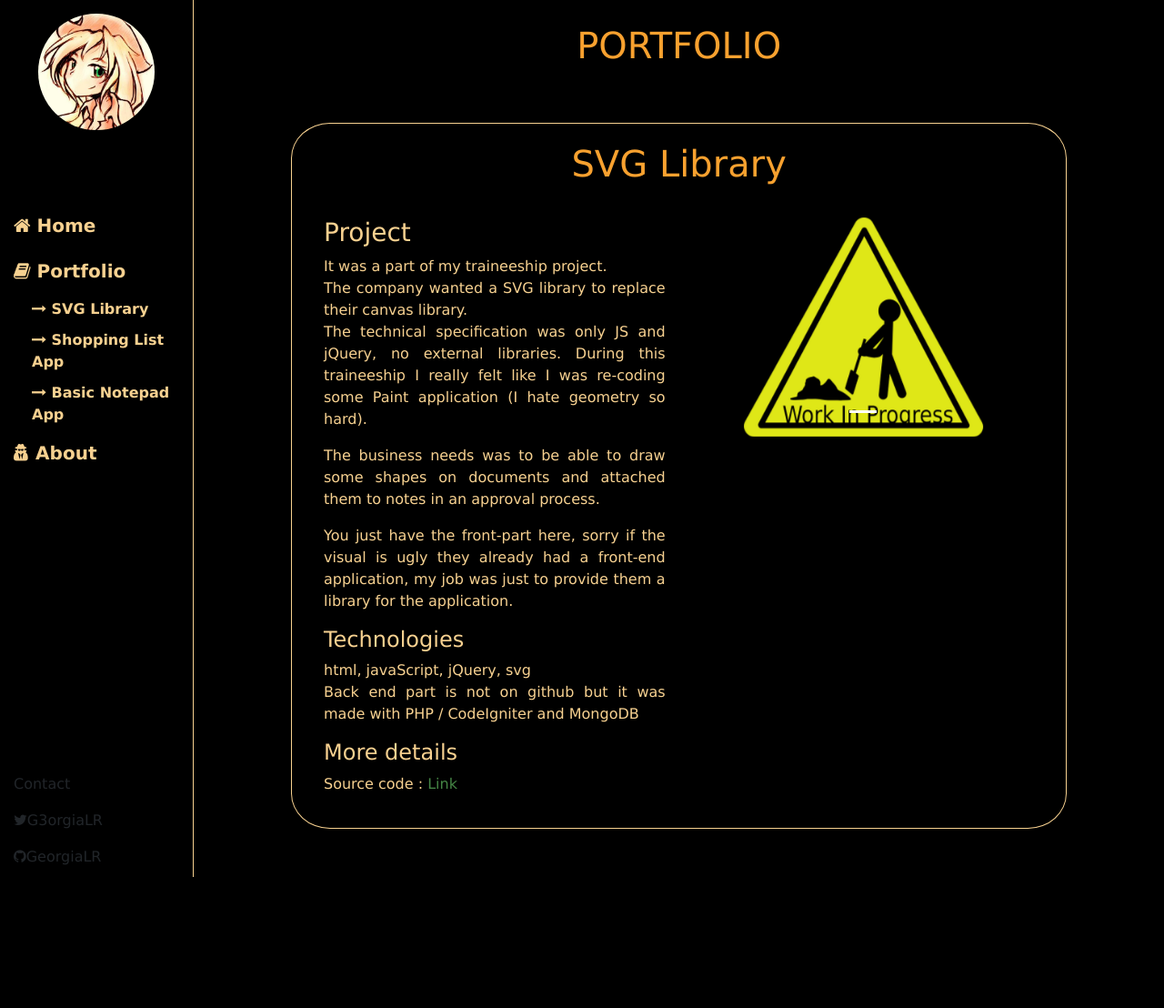
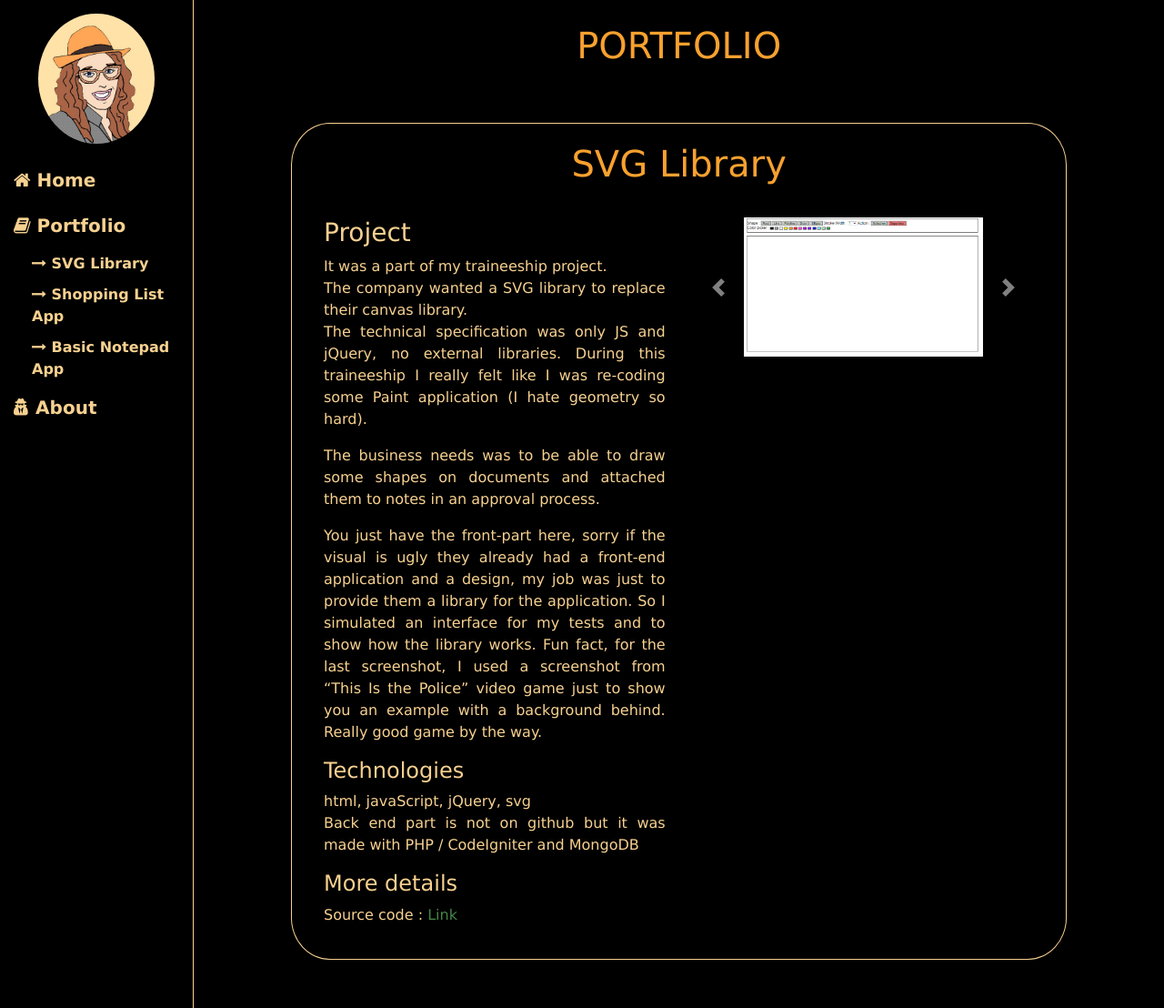
Before and after one commit to lacordony/lacordony.github.io, a Jekyll site: the page built from _posts/2019-07-13-svg-library.md, in a window 1280 px wide. Shown: the whole page at 91% size. Built offline with Jekyll 4.4.1, drawn with Linux system fonts in a browser that asks for light colours; before the commit the page ends 994 px from its top, so only the background shows below that.

Commit message:
updating pp and adding svg lib screenshots

```diff
--- a/_includes/footer.html
+++ b/_includes/footer.html
@@ -1,7 +1,5 @@
 <footer>
-<p>Contact</p>
-<p><i class="fa fa-twitter" aria-hidden="true"></i>{{ site.twitter_username }}</p>
-<p><i class="fa fa-github" aria-hidden="true"></i>{{ site.github_username }}</p>
+
 </footer>
 <!-- JS -->
 <script src="https://code.jquery.com/jquery-3.5.1.slim.min.js" integrity="sha384-DfXdz2htPH0lsSSs5nCTpuj/zy4C+OGpamoFVy38MVBnE+IbbVYUew+OrCXaRkfj" crossorigin="anonymous"></script>
--- a/_includes/navbar.html
+++ b/_includes/navbar.html
@@ -1,6 +1,6 @@
 
 <div id="my-card">
-  <img class="img-fluid" src="{{ site.baseurl }}/assets/img/githubpp.jpg" alt="github-profile-picture">
+  <img class="img-fluid" src="{{ site.baseurl }}/assets/img/GeorgiaPP.jpg" alt="github-profile-picture">
 </div>
 
 <nav id="my-nav">
--- a/_posts/2019-07-13-svg-library.md
+++ b/_posts/2019-07-13-svg-library.md
@@ -3,7 +3,10 @@ layout: portfolio
 title: 'SVG Library'
 class: folio
 identifier: svglib
-visual1: assets/img/wip.png
+visual1: assets/img/svglibrary/svg-screen1.PNG
+visual2: assets/img/svglibrary/svg-screen2.PNG
+visual3: assets/img/svglibrary/svg-screen3.PNG
+visual4: assets/img/svglibrary/svg-screen4.PNG
 ---
 ### Project
 
@@ -13,7 +16,8 @@ The technical specification was only JS and jQuery, no external libraries. Durin
 
 The business needs was to be able to draw some shapes on documents and attached them to notes in an approval process.
 
-You just have the front-part here, sorry if the visual is ugly they already had a front-end application, my job was just to provide them a library for the application.
+You just have the front-part here, sorry if the visual is ugly they already had a front-end application and a design, my job was just to provide them a library for the application. So I simulated an interface for my tests and to show how the library works. Fun fact, for the last screenshot, I used a screenshot from "This Is the Police" video game just to show you an example with a background behind. Really good game by the way.
+
 
 #### Technologies
 
--- a/assets/css/main.scss
+++ b/assets/css/main.scss
@@ -34,7 +34,6 @@ h1 {
     border: none;
     background-color: black;
     text-align: center;
-    height:20%;
 }
 
 #my-card img {
@@ -45,7 +44,7 @@ h1 {
 }
 
 #my-nav {
-    height:65%;
+    height:70%;
 }
 
 #my-nav div ul {
@@ -90,11 +89,6 @@ h1 {
     flex-direction: column;
     text-align: center;
     padding-top:2%;
-}
-
-footer {
-    padding-left: 15px;
-    height:15%;
 }
 
 article {
@@ -189,5 +183,4 @@ article a:hover {
 
 .img-folio {
     width: 70%;
-    height:auto;
 }
```
Also changed, not shown: assets/img/GeorgiaPP.jpg (added), assets/img/svglibrary/svg-screen1.PNG (added), assets/img/svglibrary/svg-screen2.png (added), assets/img/svglibrary/svg-screen3.png (added), assets/img/svglibrary/svg-screen4.PNG (added).
